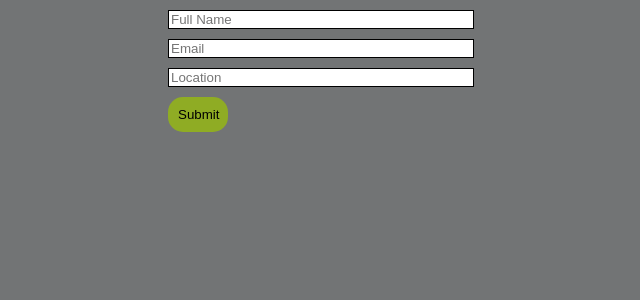
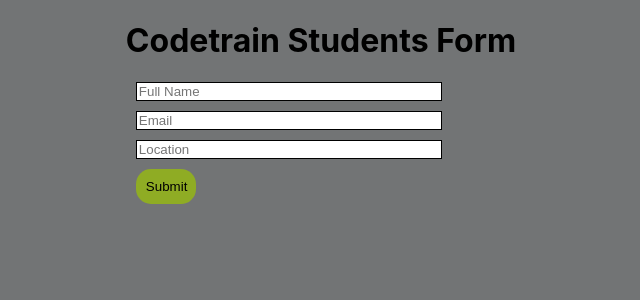
Before and after one commit to immanueltofuah/react-contacts, a React (Create React App) app: page / in a window 1280 px wide. Shown: the top 300 px of the page, without its empty margins (319-959 px from the left). Built offline with nearby package versions, Linux system fonts and the light colour scheme.

Commit message:
added an h1 to form input

```diff
--- a/src/components/ContactsForm.js
+++ b/src/components/ContactsForm.js
@@ -29,6 +29,7 @@
 
   return (
     <form onSubmit={(e) => handleSubmit(e)}>
+      <h1>Codetrain Students Form </h1>
       <input
       placeholder="Full Name"
         type="text"
```
